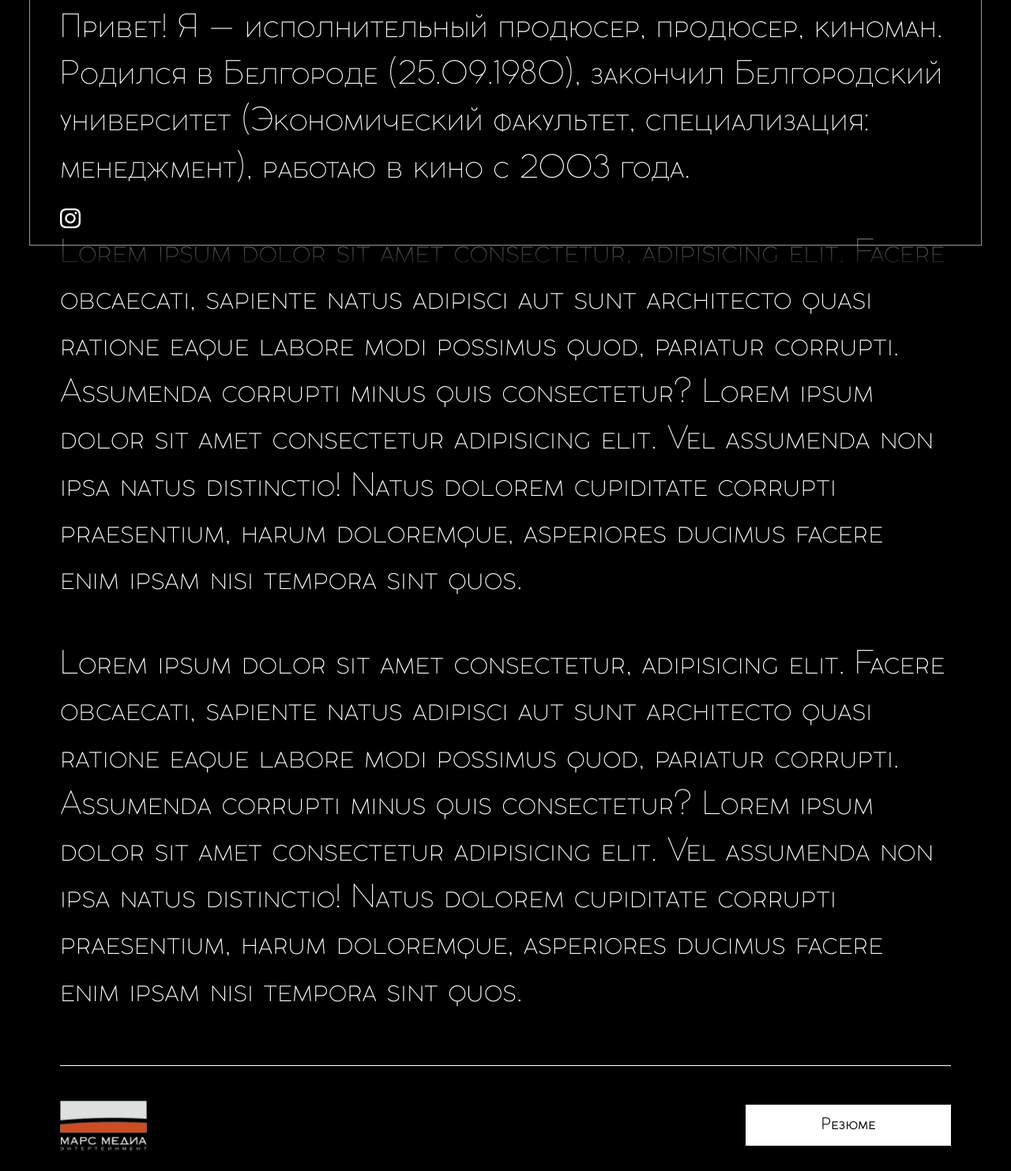
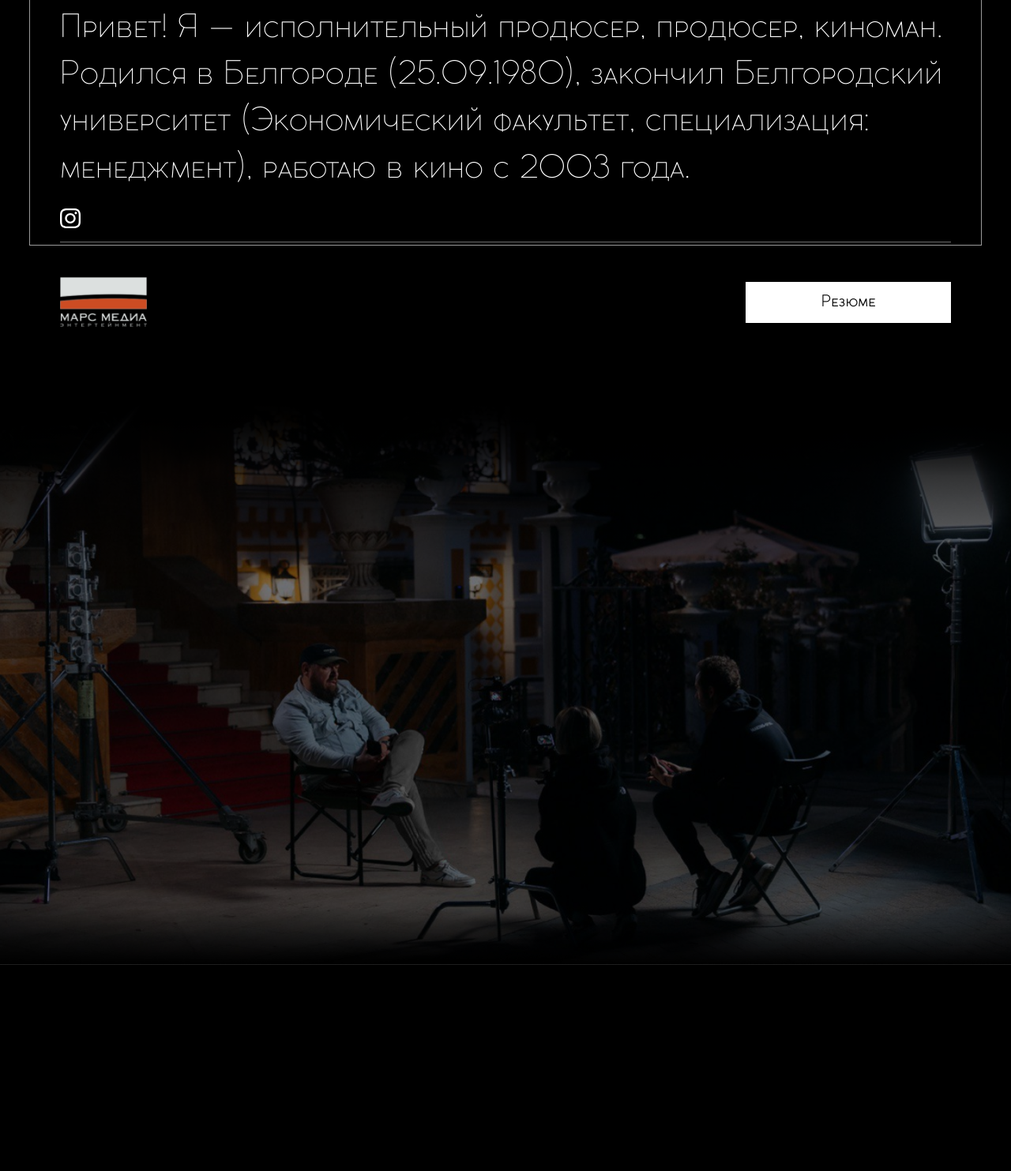
Before and after one commit to RuslanMirasov/pisaruk, a website built with Vite: page src/about.html in a window 1280 px wide. Shown: the part 450-1933 px from the top of the page at 79% size. After the commit the page ends 1672 px from the top, so only its background shows below. Built offline with nearby package versions, Linux system fonts and the light colour scheme.

Commit message:
ывывывыв

```diff
--- a/src/partials/section_about.html
+++ b/src/partials/section_about.html
@@ -5,18 +5,6 @@
       <p>
         Привет! Я — исполнительный продюсер, продюсер, киноман. Родился в Белгороде (25.09.1980), закончил Белгородский университет (Экономический
         факультет, специализация: менеджмент), работаю в кино с 2003 года.
-      </p>
-      <p>
-        Lorem ipsum dolor sit amet consectetur, adipisicing elit. Facere obcaecati, sapiente natus adipisci aut sunt architecto quasi ratione eaque
-        labore modi possimus quod, pariatur corrupti. Assumenda corrupti minus quis consectetur? Lorem ipsum dolor sit amet consectetur adipisicing
-        elit. Vel assumenda non ipsa natus distinctio! Natus dolorem cupiditate corrupti praesentium, harum doloremque, asperiores ducimus facere enim
-        ipsam nisi tempora sint quos.
-      </p>
-      <p>
-        Lorem ipsum dolor sit amet consectetur, adipisicing elit. Facere obcaecati, sapiente natus adipisci aut sunt architecto quasi ratione eaque
-        labore modi possimus quod, pariatur corrupti. Assumenda corrupti minus quis consectetur? Lorem ipsum dolor sit amet consectetur adipisicing
-        elit. Vel assumenda non ipsa natus distinctio! Natus dolorem cupiditate corrupti praesentium, harum doloremque, asperiores ducimus facere enim
-        ipsam nisi tempora sint quos.
       </p>
     </article>
     <div class="postButtons" data-animation="fade-bottom" data-delay="50">
```
